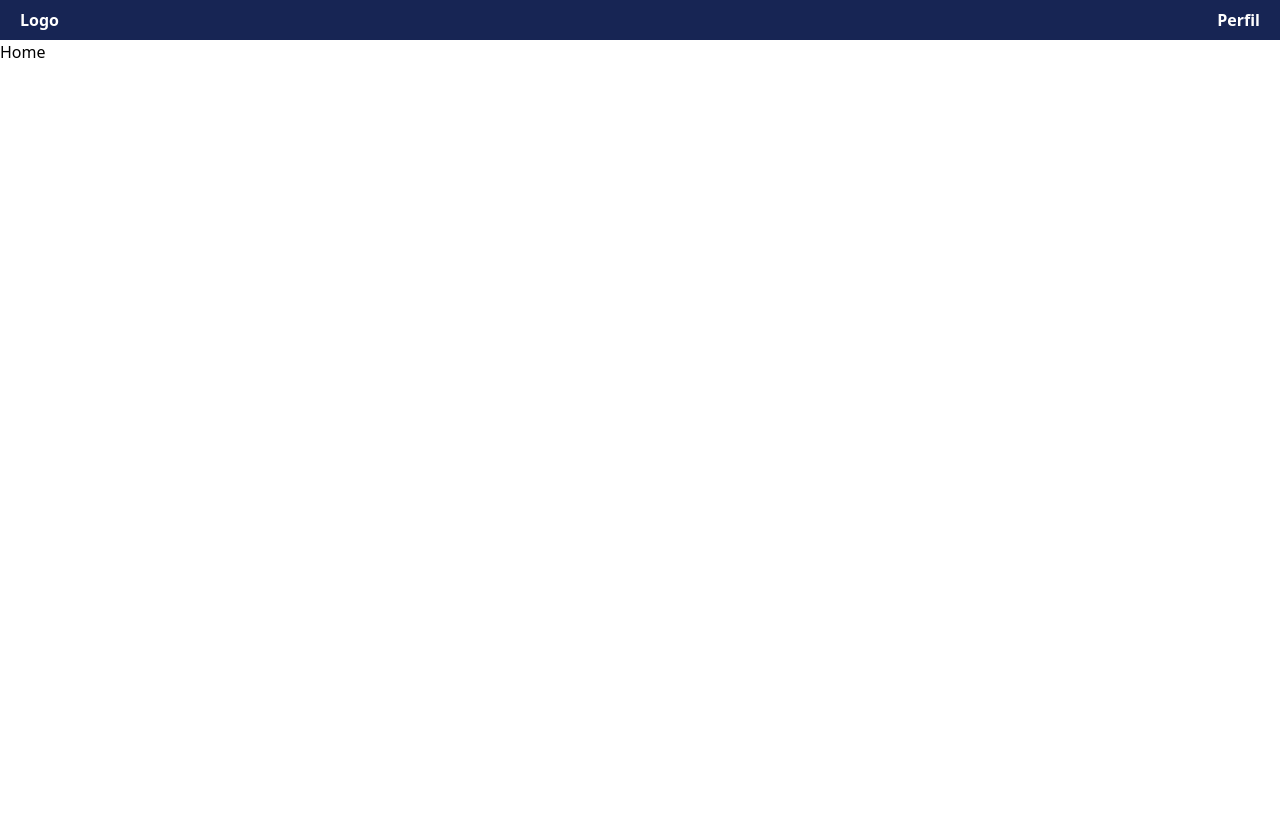
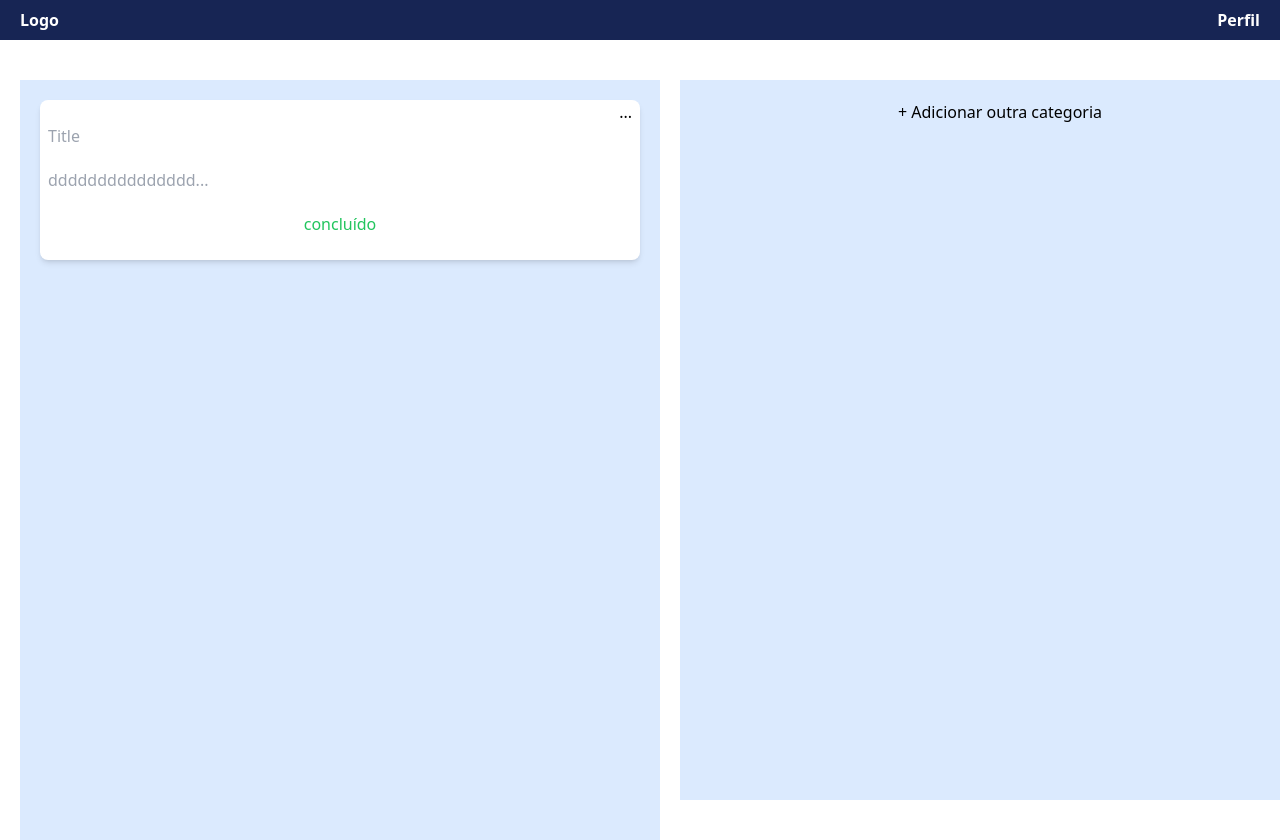
Before and after one commit to jefer2107/TaskFlow-webapp, a React (Create React App) app: page /home in a window 1280 px wide. Before the commit the page ends 800 px from the top, so only its background shows below. Built offline with nearby package versions, Linux system fonts and the light colour scheme.

Commit message:
feat(categories): list categories component creation

```diff
--- /dev/null
+++ b/src/components/ListCategories.tsx
@@ -0,0 +1,23 @@
+export const ListCategories = () => {
+    return(
+        <div className="flex w-full h-full py-10 px-5 overflow-x-auto snap-x snap-mandatory gap-5">
+            <div className="bg-blue-100 min-w-[50vw] h-screen flex justify-center p-5 snap-center">
+                <div className="flex flex-col w-full px-2 bg-white h-40 rounded-lg shadow-md">
+                    <div>
+                        <div className="text-end">...</div>
+                    </div>
+                    <div className="flex flex-col gap-5">
+                        <div className="text-start text-gray-400">Title</div>
+                        <div className="h-full text-gray-400">ddddddddddddddd...</div>
+                    </div>
+                    <div className="flex justify-center pt-5">
+                        <span className="text-green-500">concluído</span>
+                    </div>
+                </div>
+            </div>
+            <div className="bg-blue-100 min-w-[50vw] h-auto flex justify-center p-5 snap-center">
+                <span>+ Adicionar outra categoria</span>
+            </div>
+        </div>
+    )
+}
--- a/src/pages/Home.tsx
+++ b/src/pages/Home.tsx
@@ -1,10 +1,11 @@
 import { Header } from "../components/Header"
+import { ListCategories } from "../components/ListCategories"
 
 export const Home = () => {
     return(
-        <div>
-            <Header />
-            <div>Home</div>
-        </div>
+        <div className="w-full h-screen">
+        <Header />
+        <ListCategories />
+      </div>
     )
 }
```
